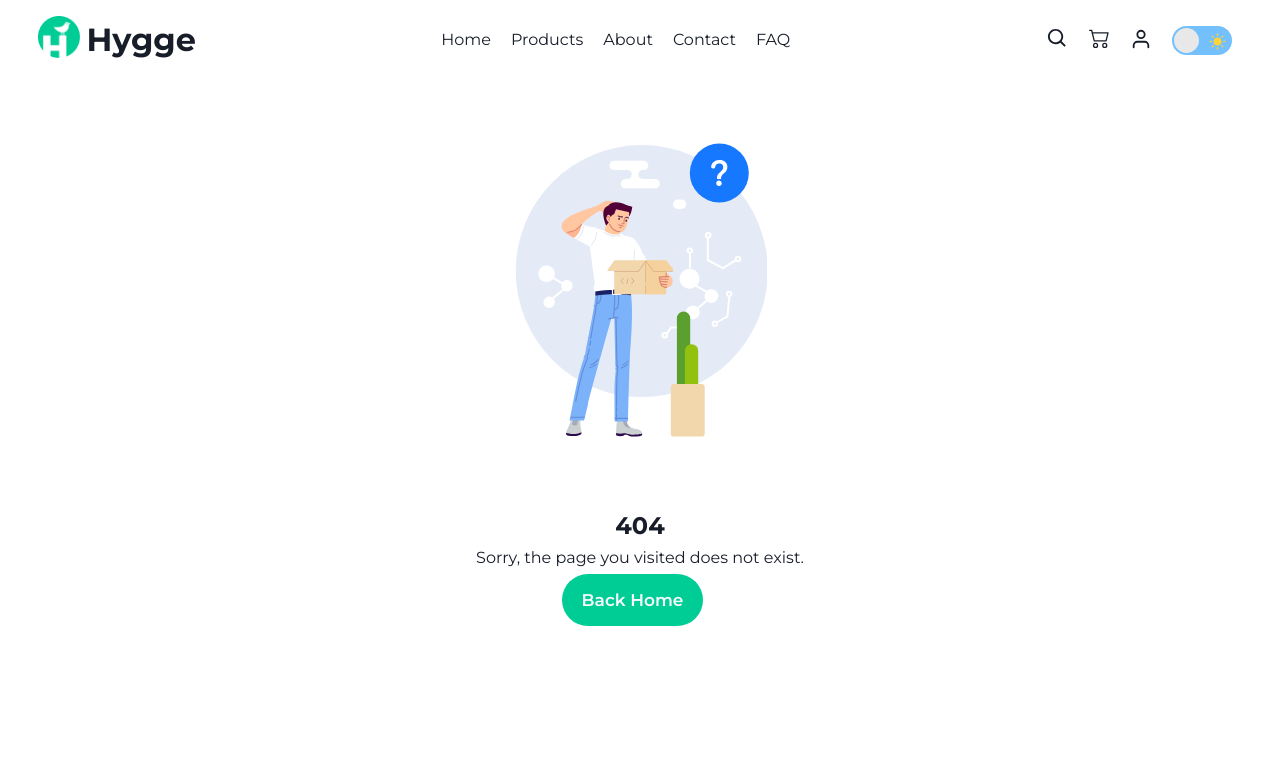
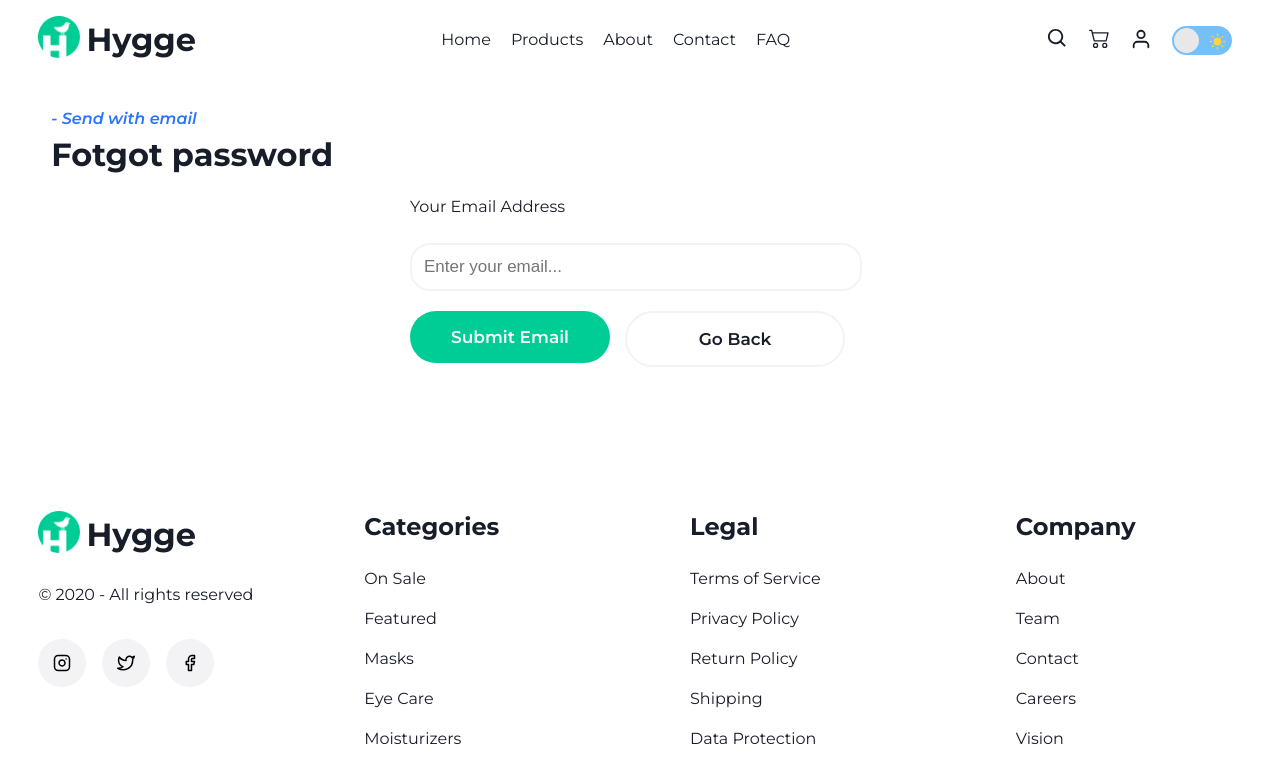
Before and after one commit to LeKhuong11/skincare-shop, a React (Create React App) app: page /login/forgot-password in a window 1280 px wide. Shown: the top 768 px of the page. Built offline with nearby package versions, Linux system fonts and the light colour scheme; no server answers.

Commit message:
add feature forgot password

```diff
--- a/src/Pages/DashboardPage/DashboardPage.tsx
+++ b/src/Pages/DashboardPage/DashboardPage.tsx
@@ -165,8 +165,6 @@ function DashboardPage() {
             .then(res => {
                 message.success("Update user susscessfully!")
                 setUpdateUser(false)
-                console.log(res.data);
-
                 dispatch(addUser(res.data))
             })
             .catch(err => {
--- a/src/Pages/DetailPage/DetailPage.tsx
+++ b/src/Pages/DetailPage/DetailPage.tsx
@@ -55,10 +55,30 @@ const ContainerStyled = styled.div`
                 display: flex;
                 justify-content: center;
                 align-items: center;
+                position: relative;
 
                 & img {
                     width: 150px;
                     height: 230px;
+                }
+
+                & .sale {
+                    display: flex;
+                    justify-content: center;
+                    align-items: center;
+                    padding: 8px;
+                    background: #FF0000;
+                    border-radius: 24px;
+                    width: 95px;
+                    height: 35px;
+                    position: absolute;
+                    top: 25px;
+                    right: -15px;
+                    box-shadow: rgba(50, 50, 93, 0.25) 0px 50px 100px -20px, rgba(0, 0, 0, 0.3) 0px 30px 60px -30px;
+                    & h5 {
+                        color: var(--white);
+                        font-size: 13px;
+                    }
                 }
             }
         }
@@ -307,6 +327,7 @@ function DetailPage() {
     const navigate = useNavigate();
     const { id } = useParams();
     const { user } = useAppSelector(state => state.user)
+    const { products } = useAppSelector(state => state.products)
     const [ loading, setLoading ] = useState(false)
     const [ loadingAddToCart, setLoadingAddToCart ] = useState(false)
     const [ detailProduct, setDetailProuct ] = useState<any>();
@@ -418,6 +439,11 @@ function DetailPage() {
                             <span>
                                 <img src={detailProduct?.img.url} alt='product' />
                             </span>
+                            {detailProduct?.discouter ?
+                            <div className='sale'>
+                                <h5>{detailProduct?.discouter}% OFF</h5>
+                            </div> :
+                            ''}
                         </div>
                     </div>
                     <div className='info-product'>
@@ -426,7 +452,7 @@ function DetailPage() {
                         </div>
                         <div className='info'>
                             <span style={{color: detailProduct?.bgColor}}><h6 style={{color: detailProduct?.color, fontWeight: 550}}>EYE CARE</h6></span>
-                            <h5 className='old-price'>{detailProduct?.discouter ? `$${detailProduct?.price}` : '123'}</h5>
+                            <h5 className='old-price'>{detailProduct?.discouter ? `$${detailProduct?.price}` : ''}</h5>
                             <h5>${detailProduct?.discouter ? discounter : detailProduct?.price}</h5>
                         </div>
                         <div className='rate'>
@@ -510,13 +536,20 @@ function DetailPage() {
                         <TitleSection title='Related Products' subTitle='Explore More' />
                     </div>
                     <div className='products'>
-                        <CardItem bgColor="rgb(41,117,255, 0.1)" color="#2975FF" />
-                        <CardItem bgColor="rgb(255,193,35, 0.1)" color="#FFC123" />
-                        <CardItem bgColor="rgb(255,102,160, 0.1)" color="#FF66A0" />
-                        <CardItem bgColor="rgba(0, 204, 150, 0.1)" color="#00cc96" />
-                        <CardItem bgColor="rgb(41,117,255, 0.1)" color="#2975FF" />
-                        <CardItem bgColor="rgb(255,193,35, 0.1)" color="#FFC123" />
-                        <CardItem bgColor="rgb(255,102,160, 0.1)" color="#FF66A0" />
+                        {products.map(item => (
+                            <CardItem
+                                key={item._id}
+                                id={item._id}
+                                star={item.star}
+                                bgColor={item.bgColor}
+                                color={item.color}
+                                nameProduct={item.name}
+                                imageProduct={item.img}
+                                price={item.price}
+                                oldPrice={item.oldPrice}
+                                sale={item.discouter}
+                            />
+                        ))}
                     </div>
                 </div>
                 <FormSignup />
--- /dev/null
+++ b/src/Pages/ForgotPasswordPage/ForgotPasswordPage.tsx
@@ -0,0 +1,71 @@
+import React, { useState } from 'react'
+import styled from 'styled-components'
+import Input from '../../components/Input'
+import Button from '../../components/Button';
+import axios from 'axios';
+import { message } from 'antd';
+import { useNavigate } from 'react-router-dom';
+import TitleSection from '../../components/TitleSection';
+
+
+const ContainerStyled = styled.div`
+
+    & .main {
+        width: 100%;
+        display: flex;
+        flex-direction: column;
+        justify-content: center;
+        align-items: center;
+
+        & form {
+            & input {
+                margin: 20px 0;
+            }
+            & .button {
+                display: flex;
+                margin-right: 10px;
+            }
+        }
+    }
+`
+
+function ForgotPasswordPage() {
+    const navigate = useNavigate();
+    const [ email, setEmail ] = useState('');
+
+     //Forgot password
+    const handleClickForgotPassword = async (e: any) => {
+        e.preventDefault();
+        const data = {
+            email: email
+        }
+
+        await axios.post('https://backend-skincare-shop.vercel.app/forgot-password/send-mail', data)
+        .then(res => {
+            message.success(res.data.message)
+            navigate('/login')
+        })
+        .catch(err => {
+            message.warning(err.response.data.message)
+        })
+    }
+  return (
+    <ContainerStyled>
+        <div>
+            <TitleSection title='Fotgot password' subTitle='Send with email' />
+        </div>
+        <div className='main'>
+            <form>
+                <p>Your Email Address</p>
+                <Input type='email' placehoder='Enter your email...' setValue={(e: any) => setEmail(e.value)} />
+                <div className='button'>
+                    <Button type='medium' content='Submit Email' onClick={handleClickForgotPassword} />
+                    <Button type='transparent' content='Go Back' onClick={() => navigate('../login')} />
+                </div>
+            </form>
+        </div>
+    </ContainerStyled>
+  )
+}
+
+export default ForgotPasswordPage
--- a/src/Pages/LoginPage/LoginPage.tsx
+++ b/src/Pages/LoginPage/LoginPage.tsx
@@ -86,42 +86,27 @@ export default function LoginPage() {
   const handleClickLogin = async (e: any) => {
     e.preventDefault();
     try {
-      const {data, status} = await axios.post<User>('https://backend-skincare-shop.vercel.app/auth/login',
+      await axios.post('https://backend-skincare-shop.vercel.app/auth/login',
         {
           userName: login.username,
           password: login.password
         }
-      );
-      if(status === 200){
-        dispatch(addUser(data))
+      )
+      .then(res => {
+        dispatch(addUser(res.data))
+        message.success("Login successfully!")
         navigate('../')
-        message.success("Logined susscessfully!")
-        return
-      }
-      message.warning("Login fail!")
+      })
+      .catch(err => {
+        console.log(err)
+        message.warning("Login fail!")
+      })
 
 
     } catch(err) {
       message.warning("Login fail!")
     }
   }
-
-  //Forgot password
-  const handleClickForgotPassword = async (e: any) => {
-    e.preventDefault();
-    const data = {
-      email: '11lekhuong@gmail.com'
-    }
-    await axios.post('http://localhost:3000/forgot-password/send-mail', data)
-      .then(res => {
-        console.log(res.data);
-      })
-      .catch(err => {
-        console.log(err);
-
-      })
-  }
-
 
   return (
     <ContainerStyled>
@@ -158,8 +143,9 @@ export default function LoginPage() {
               content="Create Account"
             />
           </Link>
-
-          <Button type="transparent" content="Forgot Password?" onClick={handleClickForgotPassword}></Button>
+          <Link to="forgot-password">
+            <Button type="transparent" content="Forgot Password?"></Button>
+          </Link>
         </div>
       </form>
     </ContainerStyled>
--- a/src/Pages/ProductsPage/ProductPage.tsx
+++ b/src/Pages/ProductsPage/ProductPage.tsx
@@ -37,7 +37,6 @@ function ProductPage() {
         </div>
         <div className='products'>
             {listProducts.map(item => (
-                console.log(item.discouter),
                 <CardItem
                     key={item._id}
                     id={item._id}
--- a/src/Pages/ShoppingCartPage/components/NotFoundCart.tsx
+++ b/src/Pages/ShoppingCartPage/components/NotFoundCart.tsx
@@ -26,8 +26,8 @@ function NotFoundCart() {
         <svg
             xmlns="http://www.w3.org/2000/svg"
             // dataName="Layer 1"
-            width="400"
-            height="400"
+            width="350"
+            height="350"
             viewBox="0 0 896 747.97143"
             xlinkHref="http://www.w3.org/1999/xlink"
         >
--- a/src/routes/routesConfigurations.tsx
+++ b/src/routes/routesConfigurations.tsx
@@ -12,6 +12,7 @@ import SearchPage from "../Pages/SearchPage/SearchPage"
 import ShoppingCartPage from "../Pages/ShoppingCartPage/ShoppingCartPage"
 import SignUppage from "../Pages/SignUpPage/SignUpPage"
 import NotFoundPage from "../Pages/NotFoundPage/NotFoundPage"
+import ForgotPasswordPage from "../Pages/ForgotPasswordPage/ForgotPasswordPage"
 
 interface IRoutes {
     path: string,
@@ -70,6 +71,10 @@ export function RoutesConfigurations() {
             element: <CheckoutPage />
         },
         {
+            path: 'login/forgot-password',
+            element: <ForgotPasswordPage />
+        },
+        {
             path: '*',
             element: <NotFoundPage />
         },
```
Lines whose indentation alone changed are shown as unchanged.
